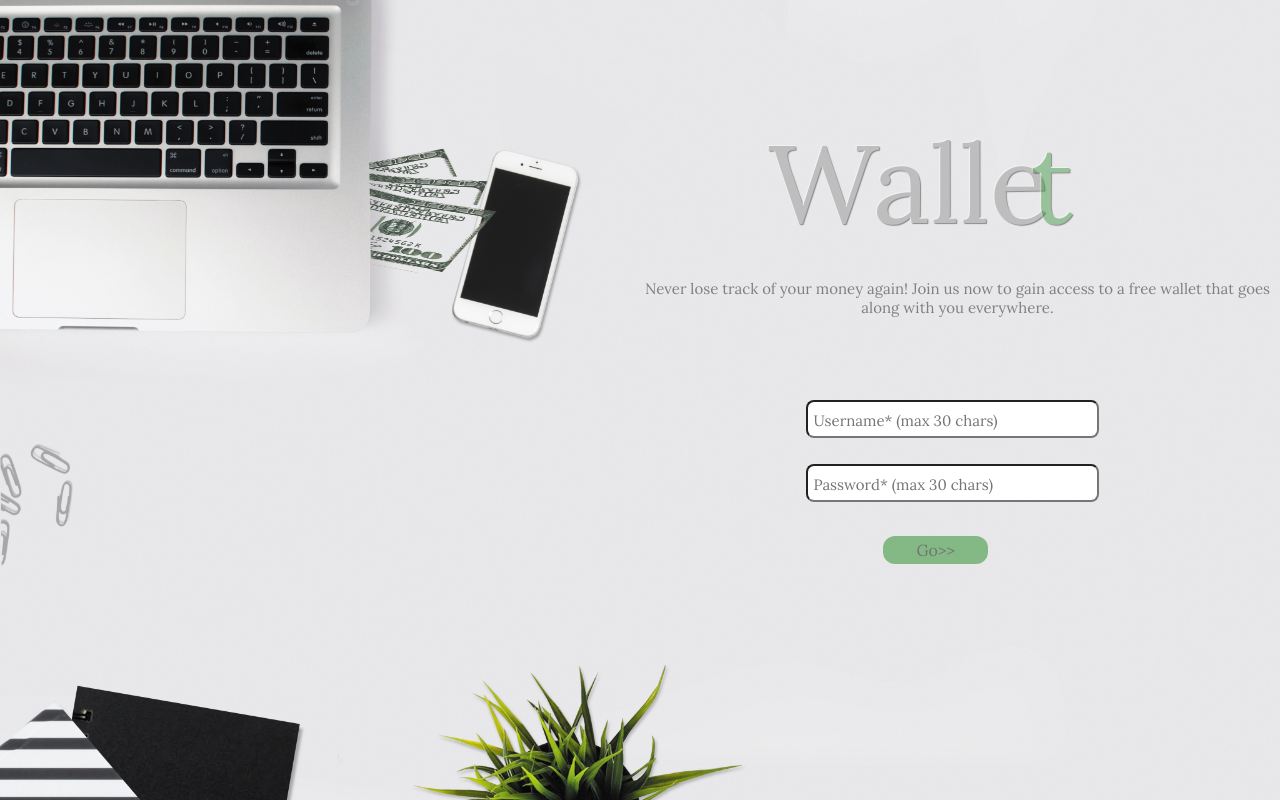
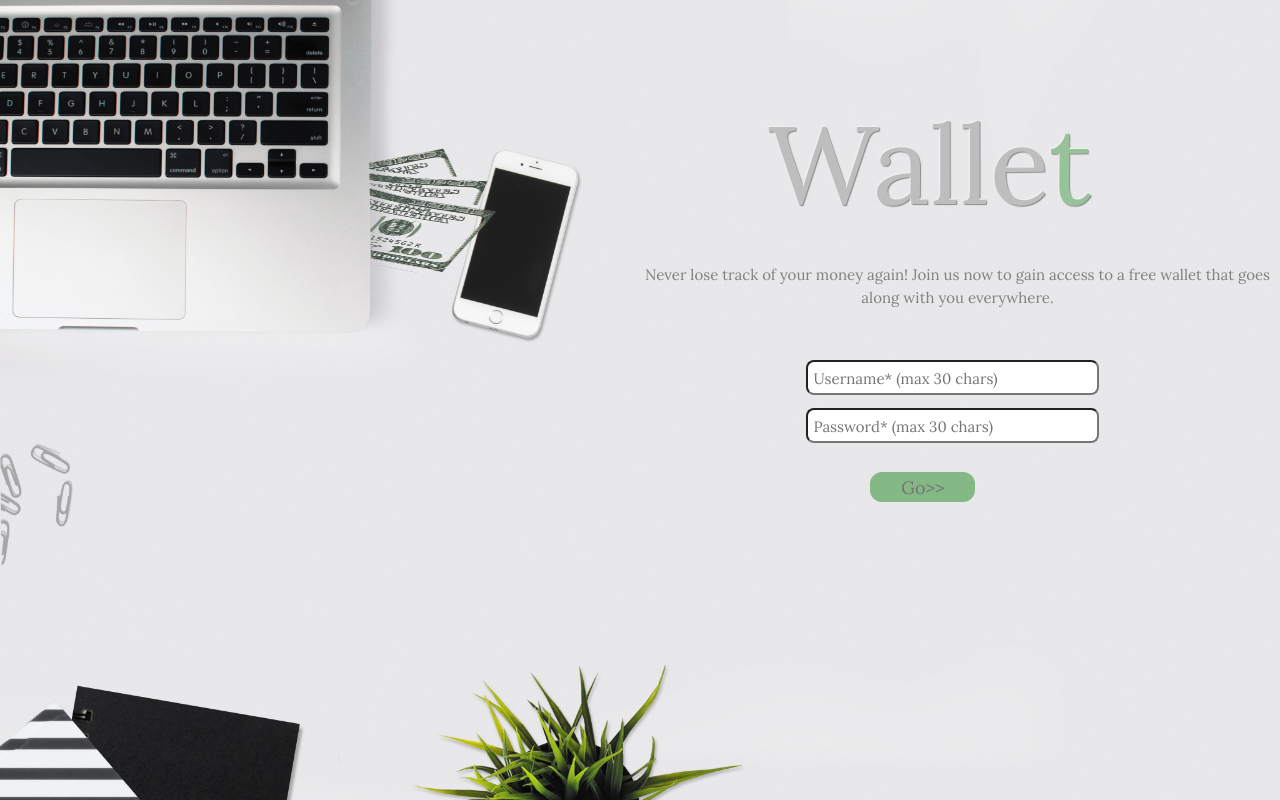
Before and after one commit to SoumyaMukhija/wallet, a Flask app: page / in a window 1280 px wide. Run offline with Flask 2, Linux system fonts and the light colour scheme; some libraries are stand-ins or nearby versions; some web fonts are replaced.

Commit message:
Update index.html
Removed an extra space between 'Walle' and 't'

```diff
--- a/templates/index.html
+++ b/templates/index.html
@@ -1,8 +1,11 @@
 <!DOCTYPE html>
 <html>
 <head>
+	<meta charset='UTF-8'>
+	<meta name='viewport' content='width=device-width initial-scale=1'>
 	<link href='https://fonts.googleapis.com/css?family=Lora' rel='stylesheet'>
 	<link href='https://fonts.googleapis.com/css?family=Algreya' rel='stylesheet'>
+	<link rel='stylesheet' href='https://stackpath.bootstrapcdn.com/bootstrap/4.2.1/css/bootstrap.min.css'>
 	<title>
 		Wallet
 	</title>
@@ -16,7 +19,7 @@
 	{
 		position: absolute;
 		padding-top: 1px;
-		top: 0.1%;
+		top: 10%;
 		left: 60%;
 		font-family: lora;
 		font-size: 110px;
@@ -28,7 +31,7 @@
 	}
 	.tail
 	{
-		left:80.5%;
+		left:80%;
 		color: #228B22;
 	}
 	.head:hover
@@ -50,9 +53,9 @@
 	.form
 	{
 		border-radius: 8px;
-		height:30px;
+		height:35px;
 		position: absolute;
-		top:50%;
+		top:45%;
 		left:63%;
 		font-family: lora;
 		padding-top: 3px;
@@ -61,7 +64,7 @@
 	}
 	.password
 	{
-		top:58%;
+		top:51%;
 	}
 	input:focus
 	{
@@ -70,14 +73,14 @@
 	button
 	{
 		position: absolute;
-		top:67%;
-		left: 69%;
+		top:59%;
+		left: 68%;
 		background-color: #228B22;
-		height: 28px;
+		height: 30px;
 		width:105px;
 		text-align: center;
 		border-width: 0px;
-		font-size:16px;
+		font-size:18px;
 		font-family: lora;
 		border-radius: 12px;
 		opacity: 0.5;
@@ -100,8 +103,7 @@
 	</style>
 </head>
 <body>
-	<p class='head'> Walle </p>
-	<p class='head tail'> t </p>
+	<p> <span class='head'> Walle<span class='tail'>t </span></p>
 	<img id='trans' src='static/wallet2.png' height='140px' width='150px'>
 	<p id='desc'> Never lose track of your money again! Join us now to gain access to a free wallet that goes along with you everywhere.</p>
 	<div class='formuser'>
@@ -115,6 +117,6 @@
 
 
 </body>
-<script>
+<script src='https://stackpath.bootstrapcdn.com/bootstrap/4.2.1/js/bootstrap.min.js'>
 </script>
 </html>
```
